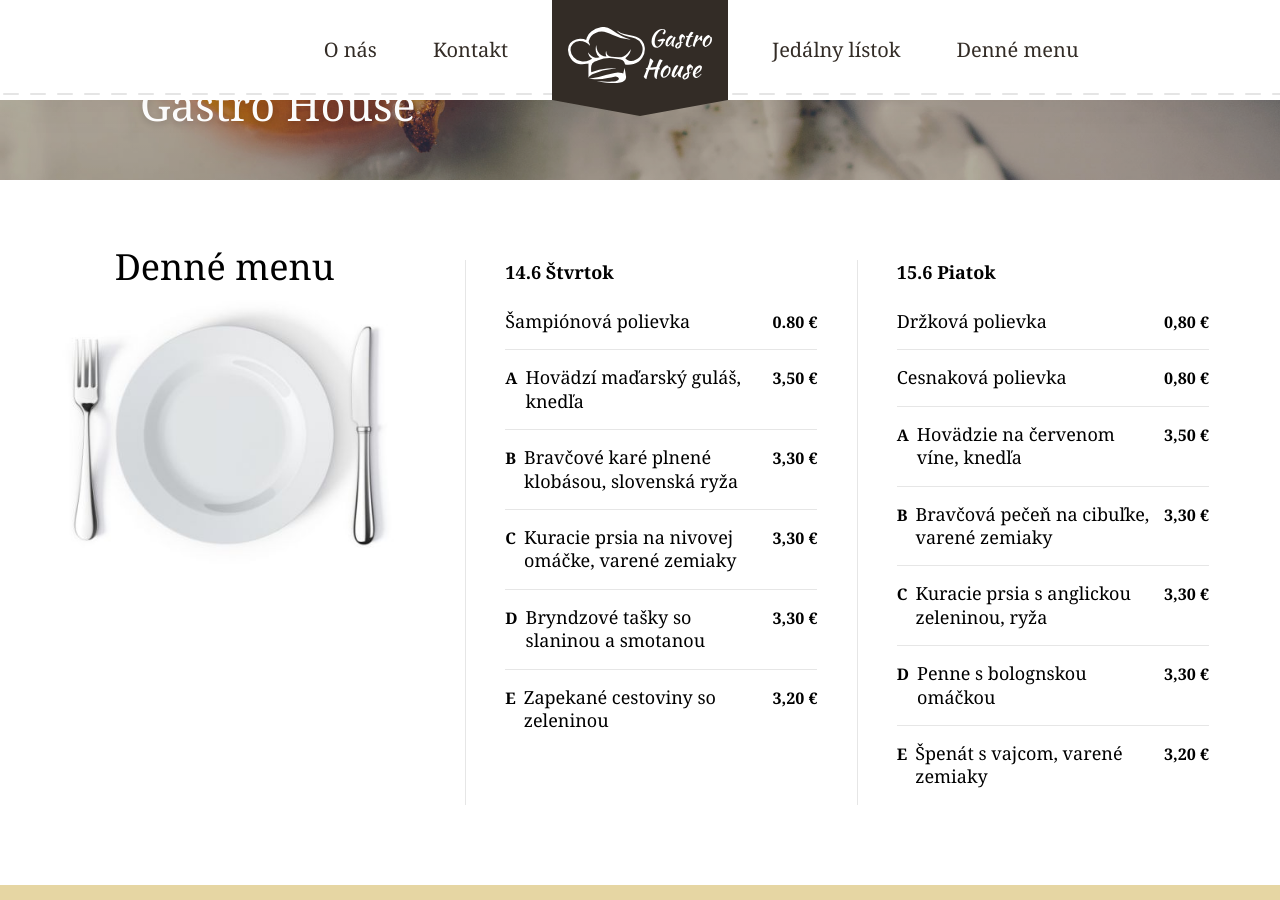
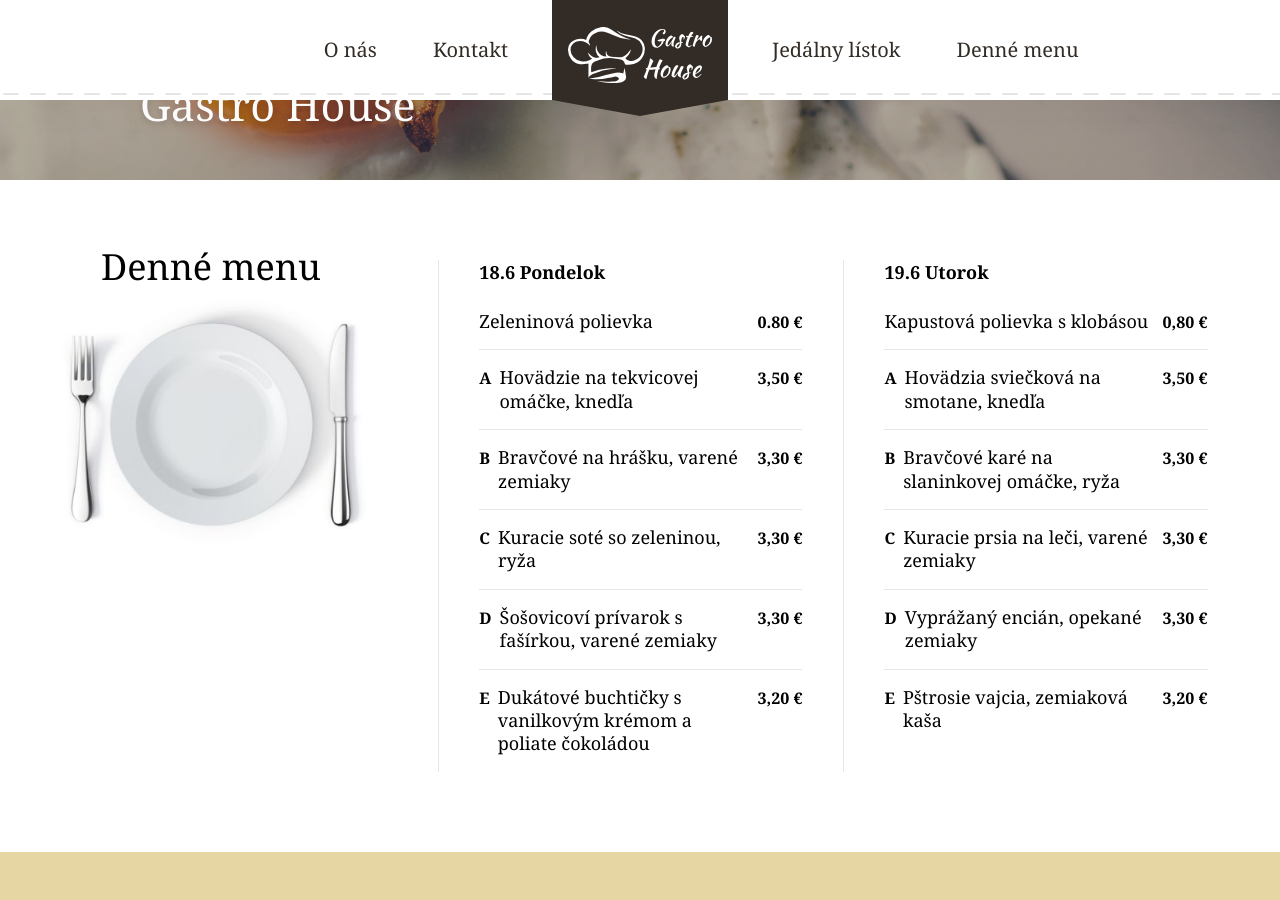
Before and after one commit to gastrohouse/web, a Jekyll site: the page built from _pages/home.html, in a window 1280 px wide and 900 px high, scrolled down 550 px. Built offline with Jekyll 4.4.1, drawn with Linux system fonts in a browser that asks for light colours.

Commit message:
Update from Forestry.io - Updated home.html

```diff
--- a/_pages/home.html
+++ b/_pages/home.html
@@ -2,46 +2,44 @@
 permalink: "/"
 layout: home
 menu:
-- day: 14.6 Štvrtok
+- day: 18.6 Pondelok
   food:
-  - title: "Šampiónová polievka "
+  - title: 'Zeleninová polievka '
     price: '0.80'
-  - title: Hovädzí maďarský guláš, knedľa
+  - title: Hovädzie na tekvicovej omáčke, knedľa
     mark: A
     price: '3,50'
-  - title: Bravčové karé plnené klobásou, slovenská ryža
+  - title: Bravčové na hrášku, varené zemiaky
     mark: B
     price: '3,30'
-  - title: Kuracie prsia na nivovej omáčke, varené zemiaky
+  - title: Kuracie soté so zeleninou, ryža
     mark: C
     price: '3,30'
-  - title: Bryndzové tašky so slaninou a smotanou
+  - title: "Šošovicoví prívarok s fašírkou, varené zemiaky"
     mark: D
     price: '3,30'
-  - title: Zapekané cestoviny so zeleninou
+  - title: Dukátové buchtičky s vanilkovým krémom a poliate čokoládou
     mark: E
     price: '3,20'
 - food:
-  - title: Držková polievka
+  - title: Kapustová polievka s klobásou
     price: 0,80
-  - title: Cesnaková polievka
-    price: 0,80
-  - title: Hovädzie na červenom víne, knedľa
+  - title: Hovädzia sviečková na smotane, knedľa
     mark: A
     price: '3,50'
-  - title: Bravčová pečeň na cibuľke, varené zemiaky
+  - title: Bravčové karé na slaninkovej omáčke, ryža
     mark: B
     price: '3,30'
-  - title: Kuracie prsia s anglickou zeleninou, ryža
+  - title: Kuracie prsia na leči, varené zemiaky
     mark: C
     price: '3,30'
-  - title: Penne s bolognskou omáčkou
+  - title: Vyprážaný encián, opekané zemiaky
     mark: D
     price: '3,30'
   - mark: E
     price: '3,20'
-    title: "Špenát s vajcom, varené zemiaky"
-  day: 15.6 Piatok
+    title: Pštrosie vajcia, zemiaková kaša
+  day: 19.6 Utorok
 intro:
   title: Gastro House
   perex: ''
```
Also changed, not shown: .forestry/front_matter/templates/default.yml.
